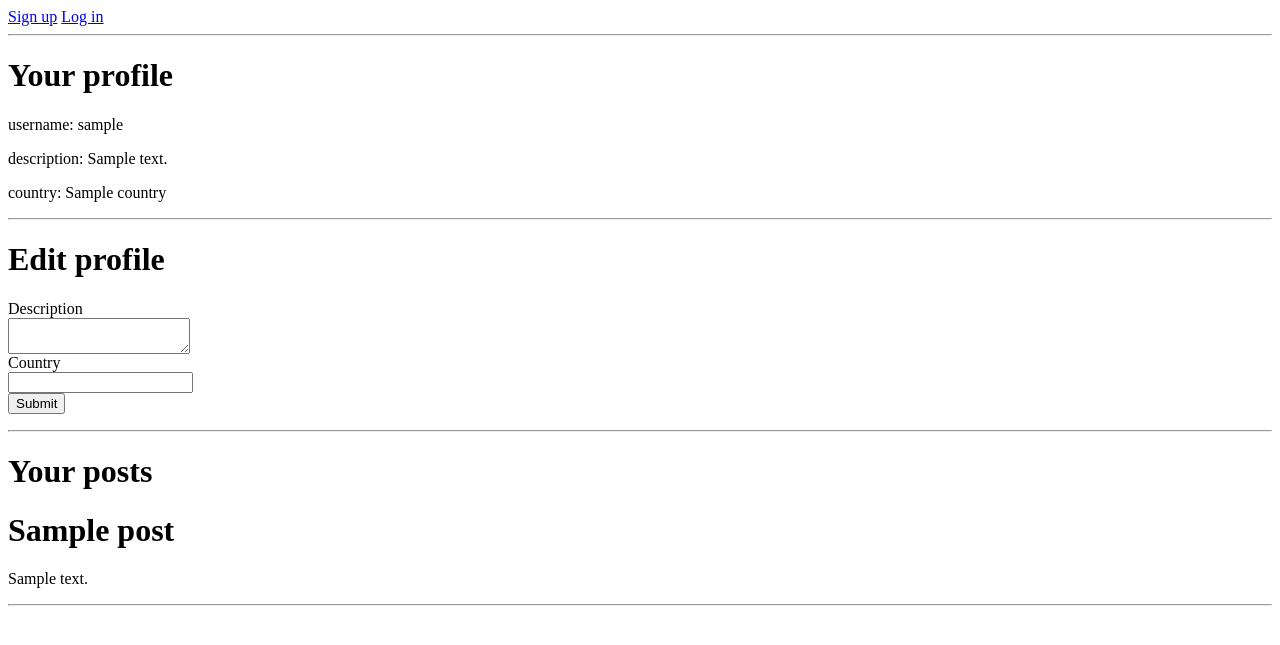
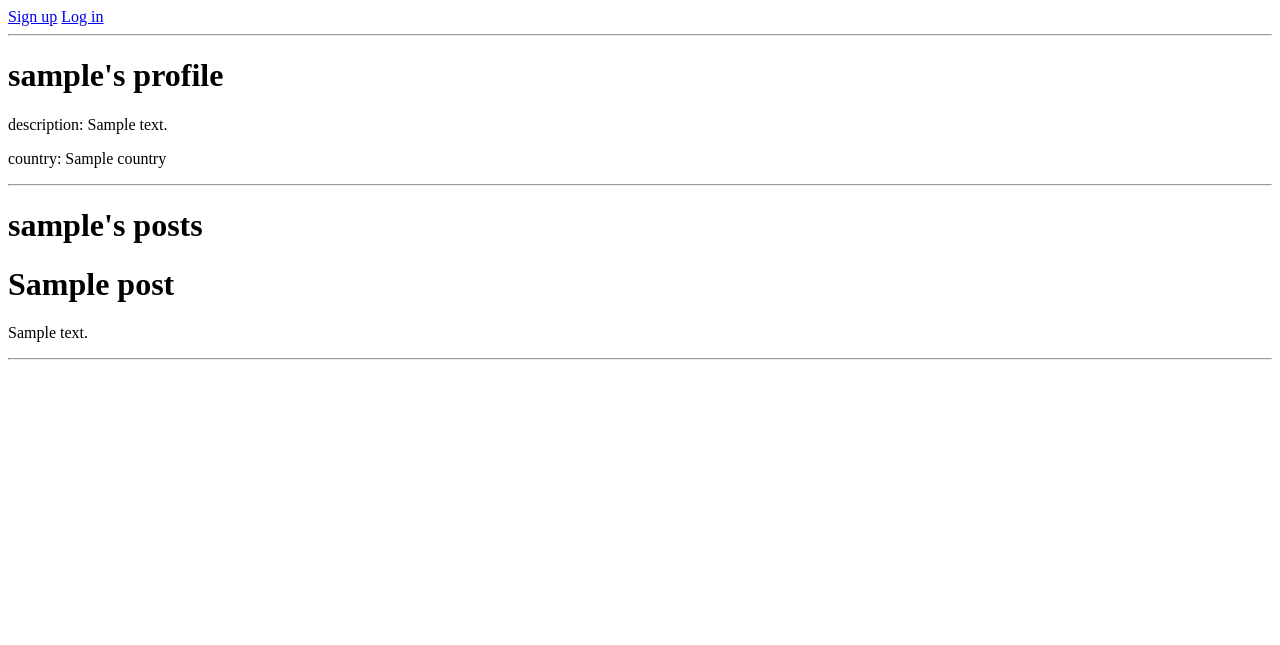
Before and after one commit to ranven/nutcracker-news, a Flask app: template templates/profile.html in a window 1280 px wide. Shown: the top 645 px of the page. Run offline with Flask 2, Linux system fonts and the light colour scheme; the template is opened without the code that fills it: most values are stand-ins (such as "Sample title", 1, 10 or a date in 2020); parts of the project's set-up code (start-up, migrations or seed data) failed here and were passed over.

Commit message:
refactor profiles; user can view others' profiles and edit theirs

```diff
--- a/app.py
+++ b/app.py
@@ -65,26 +65,29 @@ def post():
             flash("You need an account to post.")
             return redirect("login")
 
-@app.route("/me", methods=["POST", "GET"])
-def me():
+@app.route("/users/<user_id>", methods=["POST", "GET"])
+def profile(user_id):
+    authenticated_user = auth.user_id()
+    is_admin = False
+
+    if int(user_id) == authenticated_user:
+        is_admin = True
+
     if request.method == "GET":
-        user_id = auth.user_id()
-        if user_id == 0:
-            flash("You need an account to have a profile.")
-            return redirect("login")
-        profile = profiles.get_profile()
-        users_posts = posts.get_users_posts()
-        return render_template("profile.html", profile=profile, posts=users_posts)
+        profile = profiles.get_profile(user_id)
+        users_posts = posts.get_users_posts(user_id)
+        return render_template("profile.html", profile=profile, posts=users_posts, admin=is_admin)
 
     if request.method == "POST":
-        description = request.form["description"]
-        country = request.form["country"]
-        if profiles.update_profile(description, country):
-            flash("Profile successfully updated!")
-            return redirect("/me")
+        if is_admin:
+            description = request.form["description"]
+            country = request.form["country"]
+            if profiles.update_profile(description, country):
+                flash("Profile successfully updated!")
+                return redirect("/users/{user_id}")
         else:
-            flash("You need an account to do this.")
-            return redirect("login")
+            flash("You cannot edit someone else's profile.")
+            return redirect("/posts")
 
 #todo: move routes to own module
 #todo: refactor flash messages and error handling, currently buggy
--- a/posts.py
+++ b/posts.py
@@ -8,8 +8,7 @@ def get_all_posts():
     posts = result.fetchall()
     return posts
 
-def get_users_posts():
-    user_id = auth.user_id()
+def get_users_posts(user_id):
     sql = "SELECT title, content, created_at FROM posts WHERE user_id = :user_id"
     result = db.session.execute(sql, {"user_id":user_id})
     posts = result.fetchall()
--- a/profiles.py
+++ b/profiles.py
@@ -8,8 +8,7 @@ def create_profile():
     db.session.execute(sql, {"user_id":user_id})
     db.session.commit()
 
-def get_profile():
-    user_id = auth.user_id()
+def get_profile(user_id):
     if user_id == 0:
         return False
     sql = "SELECT p.description, p.country, u.username FROM profiles p JOIN users u ON p.user_id = u.user_id WHERE u.user_id = :user_id"
--- a/templates/index.html
+++ b/templates/index.html
@@ -7,7 +7,7 @@
     </h1>
     {% if session.username %}
     <a href="/logout">Log out</a>
-    <a href="/me">My profile</a>
+    <a href="/users/{{session.user_id}}">My profile</a>
     {% else %}
 
     <a href="/signup">Sign up</a>
--- a/templates/login.html
+++ b/templates/login.html
@@ -2,7 +2,7 @@
 {% if session.username %}
 <p>You're logged in as {{ session.username }}</p>
 <a href="/logout">Log out</a>
-<a href="/me">My profile</a>
+<a href="/users/{{session.user_id}}">My profile</a>
 {% else %}
 <form action="/login" method="POST">
     <label>Username</label><br/>
--- a/templates/posts.html
+++ b/templates/posts.html
@@ -4,7 +4,7 @@
         {{session.username}} </h1>
     <div style="display: flex">
         <a href="/logout">Log out</a>
-        <a href="/me">My profile</a>
+        <a href="/users/{{session.user_id}}">My profile</a>
         {% else %}
 
         <a href="/signup">Sign up</a>
--- a/templates/profile.html
+++ b/templates/profile.html
@@ -4,7 +4,7 @@
         {{session.username}} </h1>
     <div style="display: flex">
         <a href="/logout">Log out</a>
-        <a href="/me">My profile</a>
+        <a href="/users/{{session.user_id}}">My profile</a>
         {% else %}
 
         <a href="/signup">Sign up</a>
@@ -14,13 +14,13 @@
     <hr/>
     <div>
         {% if profile %}
-            <h1>Your profile</h1>
-            <p>username: {{profile.username}}</p>
+            <h1>{{profile.username}}'s profile</h1>
             <p>description: {{profile.description}}</p>
             <p>country: {{profile.country}}</p>
             <hr/>
+            {% if admin %}
             <h1>Edit profile</h1>
-                <form action="/me" method="POST">
+                <form action="/users" method="POST">
                     <label>Description</label><br/>
                     <textarea name="description"></textarea><br/>
                     <label>Country</label><br/>
@@ -29,8 +29,9 @@
                     <input type="submit" value="Submit">
                 </form>
             <hr/>
+            {% endif %}
             {% if posts %}
-            <h1>Your posts</h1>
+            <h1>{{profile.username}}'s posts</h1>
                 {% for post in posts %}
                 <div>
                     <h1>
--- a/templates/signup.html
+++ b/templates/signup.html
@@ -2,7 +2,7 @@
     {% if session.username %}
     <p>You're logged in as {{ session.username }}</p>
     <a href="/logout">Log out</a>
-    <a href="/me">My profile</a>
+    <a href="/users/{{session.user_id}}">My profile</a>
 {% else %}
 <form action="/signup" method="POST">
     <label>Username</label><br/>
```
